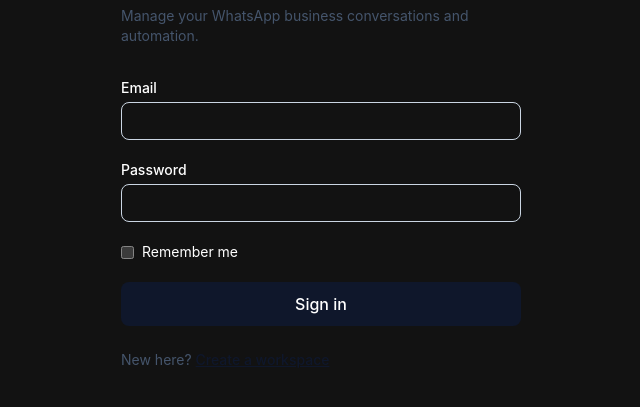
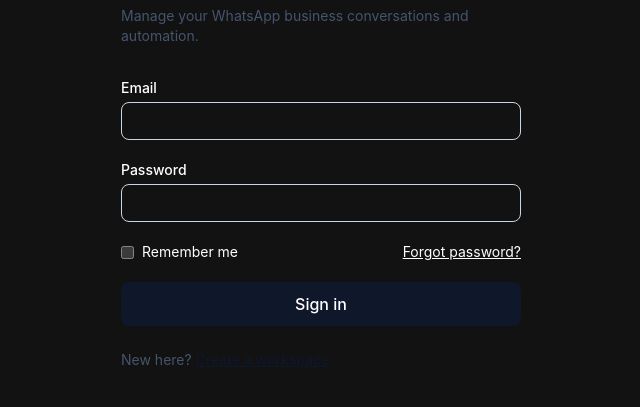
Before and after one commit to haseeb1984/whatsapp-business-platform, a Laravel app: page /login in a window 1280 px wide. Shown: the part 232-639 px from the top of the page, without its empty margins (319-959 px from the left). Run offline with Laravel 12, Linux system fonts and the light colour scheme; style sheets or scripts are compiled from the project's sources; some libraries are stand-ins or nearby versions.

Commit message:
feat: link password recovery from sign-in

```diff
--- a/resources/js/Pages/Auth/Login.tsx
+++ b/resources/js/Pages/Auth/Login.tsx
@@ -1,6 +1,8 @@
-import { Head, Link, useForm } from '@inertiajs/react';
+import { Head, Link, useForm, usePage } from '@inertiajs/react';
+type Props = { status?: string | null };
 
 export default function Login() {
+    const { status } = usePage<Props>().props;
     const form = useForm({ email: '', password: '', remember: false });
 
     function submit(event: React.FormEvent<HTMLFormElement>) {
@@ -13,6 +15,7 @@ export default function Login() {
             <Head title="Sign in" />
             <h1 className="text-2xl font-semibold">Sign in to your workspace</h1>
             <p className="mt-2 text-sm text-slate-600">Manage your WhatsApp business conversations and automation.</p>
+            {status && <p className="mt-4 rounded-lg bg-green-50 p-3 text-sm text-green-800">{status}</p>}
             <form onSubmit={submit} className="mt-8 space-y-5">
                 <label className="block text-sm font-medium">Email
                     <input type="email" autoComplete="email" value={form.data.email} onChange={e => form.setData('email', e.target.value)} className="mt-1 w-full rounded-lg border border-slate-300 px-3 py-2" required />
@@ -21,7 +24,7 @@ export default function Login() {
                 <label className="block text-sm font-medium">Password
                     <input type="password" autoComplete="current-password" value={form.data.password} onChange={e => form.setData('password', e.target.value)} className="mt-1 w-full rounded-lg border border-slate-300 px-3 py-2" required />
                 </label>
-                <label className="flex items-center gap-2 text-sm"><input type="checkbox" checked={form.data.remember} onChange={e => form.setData('remember', e.target.checked)} /> Remember me</label>
+                <div className="flex items-center justify-between"><label className="flex items-center gap-2 text-sm"><input type="checkbox" checked={form.data.remember} onChange={e => form.setData('remember', e.target.checked)} /> Remember me</label><Link href="/forgot-password" className="text-sm underline">Forgot password?</Link></div>
                 <button disabled={form.processing} className="w-full rounded-lg bg-slate-900 px-4 py-2.5 font-medium text-white disabled:opacity-50">Sign in</button>
             </form>
             <p className="mt-6 text-sm text-slate-600">New here? <Link href="/register" className="font-medium text-slate-900 underline">Create a workspace</Link></p>
```
